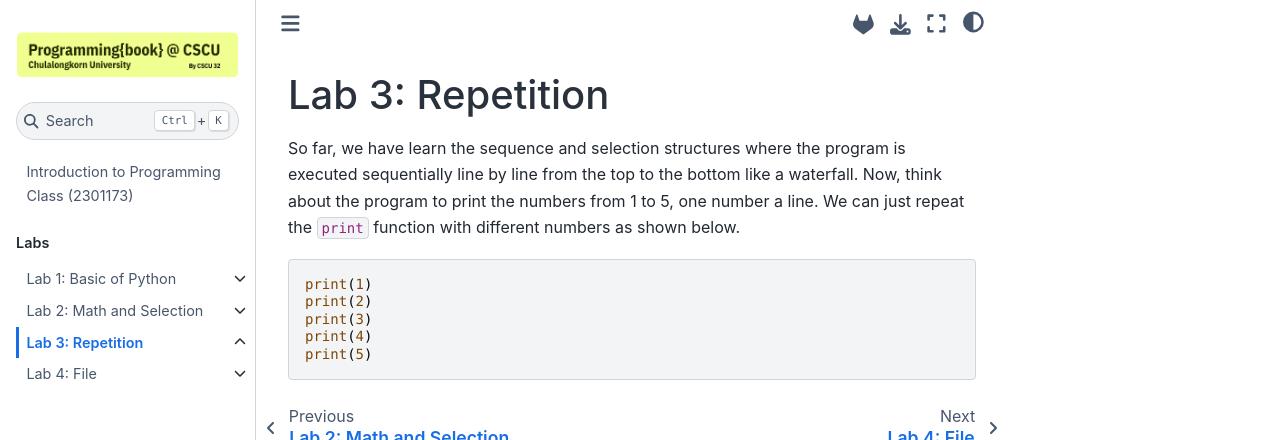
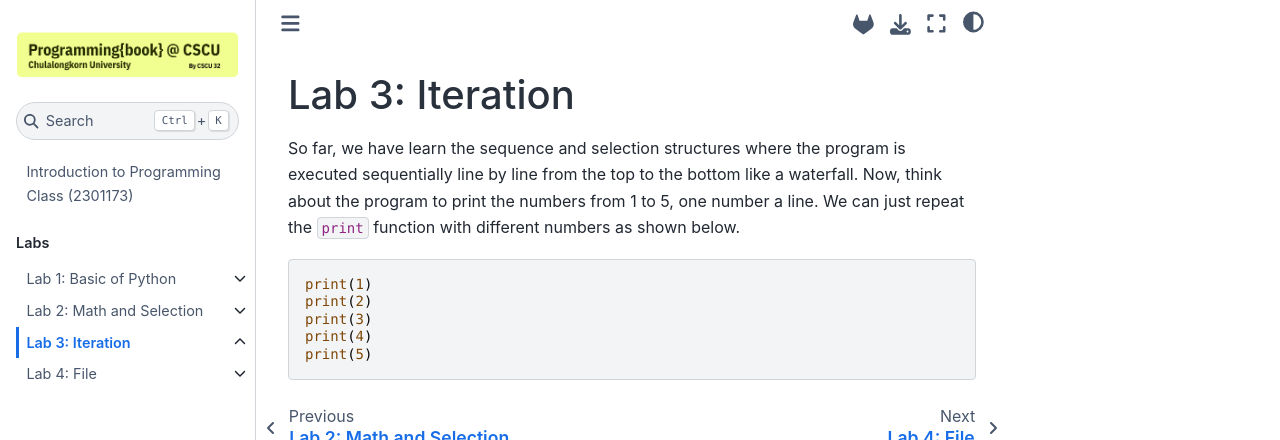
Before and after one commit to ptsgrn/cscu-programming-materials, a Jupyter Book: the page built from 2301173-programming/lab3/lab3.md, in a window 1280 px wide. Shown: the top 440 px of the page. Built offline with Jupyter Book 1.0.4 settings and Sphinx 7.4.7 and the Sphinx Book theme 1.1.4, drawn with Linux system fonts in a browser that asks for light colours; pages that are not in the unit, such as notebooks, are missing from menus.

Commit message:
feat: Update lab title to use "Iteration" instead of "Repetition"

```diff
--- a/2301173-programming/lab3/lab3.md
+++ b/2301173-programming/lab3/lab3.md
@@ -1,4 +1,4 @@
-# Lab 3: Repetition
+# Lab 3: Iteration
 
 So far, we have learn the sequence and selection structures where the program is executed sequentially line by line from the top to the bottom like a waterfall.
 Now, think about the program to print the numbers from 1 to 5, one number a line. We can just repeat the `print` function with different numbers as shown below.
```
